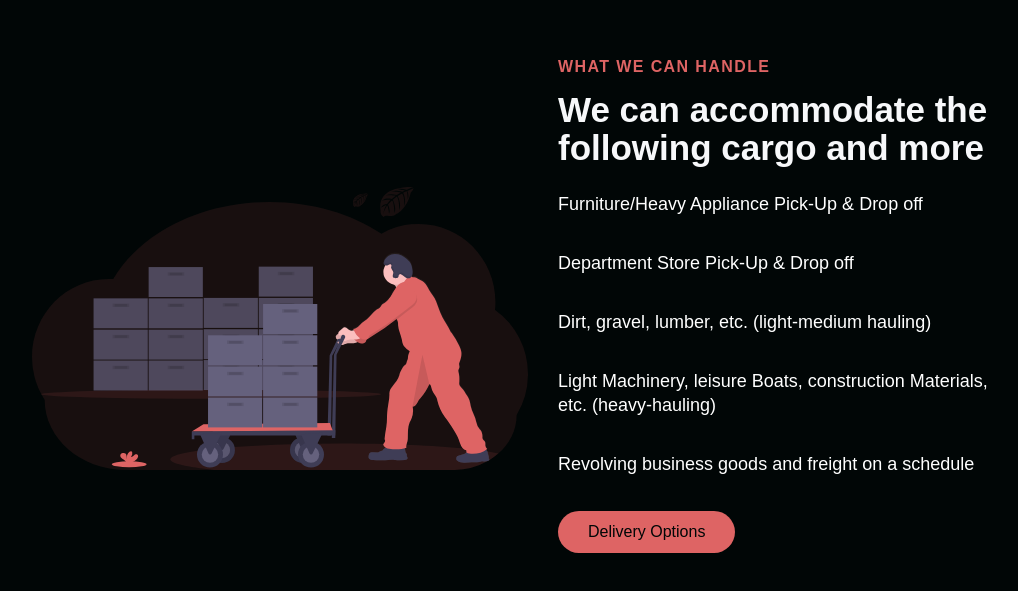
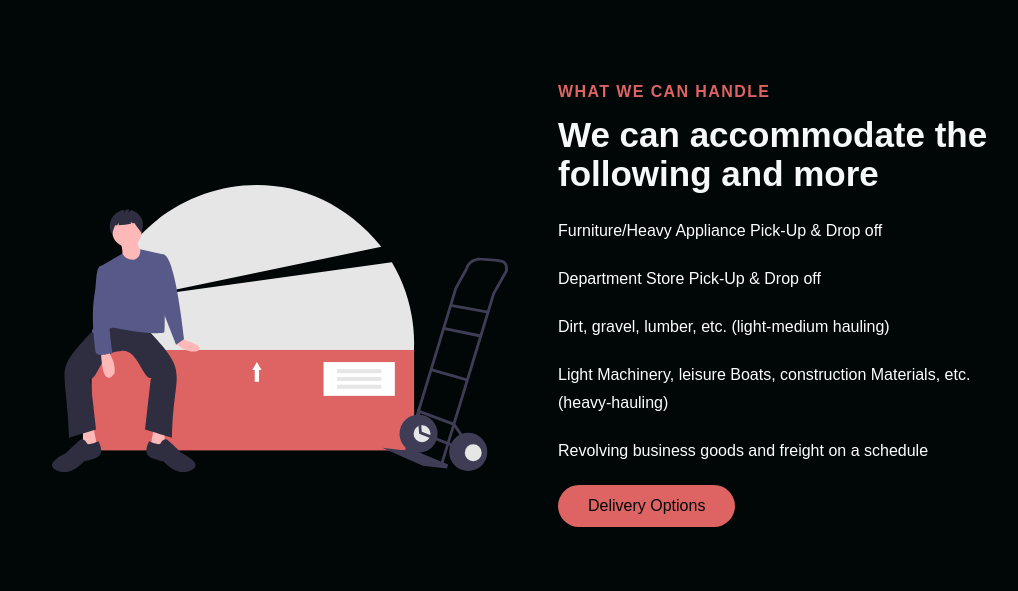
Before and after one commit to reyncode/moving-co, a React (Create React App) app: page / in a window 1280 px wide. Shown: the part 1657-2248 px from the top of the page, without its empty margins (97-1115 px from the left). Built offline with nearby package versions, Linux system fonts and the light colour scheme; a web font is replaced by a local one.

Commit message:
cargo svg image change and resize

```diff
--- a/src/components/InfoSection/InfoElements.js
+++ b/src/components/InfoSection/InfoElements.js
@@ -40,7 +40,7 @@ export const Column1 = styled.div`
 
 export const Column2 = styled.div`
     margin-bottom: 15px;
-    padding: 0 15px;
+    padding: 0 35px;
     grid-area: col2;
 `
 
@@ -74,9 +74,9 @@ export const Heading = styled.h1`
 
 export const Subtitle = styled.p`
     max-width: 440px;
-    margin-bottom: 35px;
-    font-size: 18px;
-    line-height: 24px;
+    margin-bottom: 20px;
+    font-size: 16px;
+    line-height: 28px;
     color: ${({ darkText }) => (darkText ? '#010606' : '#fff')};
 `
 
--- a/src/components/InfoSection/data.js
+++ b/src/components/InfoSection/data.js
@@ -22,7 +22,7 @@ export const accommodationObject = {
     lightText: true,
     lightTextDesc: true,
     topLine: 'What we can handle',
-    headline: 'We can accommodate the following cargo and more',
+    headline: 'We can accommodate the following and more',
     description1: 'Furniture/Heavy Appliance Pick-Up & Drop off',
     description2: 'Department Store Pick-Up & Drop off',
     description3: 'Dirt, gravel, lumber, etc. (light-medium hauling)',
@@ -30,7 +30,7 @@ export const accommodationObject = {
     description5: 'Revolving business goods and freight on a schedule',
     buttonLabel: 'Delivery Options',
     imgStart: true,
-    img: require('../../images/svg-4.svg').default,
+    img: require('../../images/svg-2.svg').default,
     alt: 'cart',
     dark: true,
     primary: true,
```
